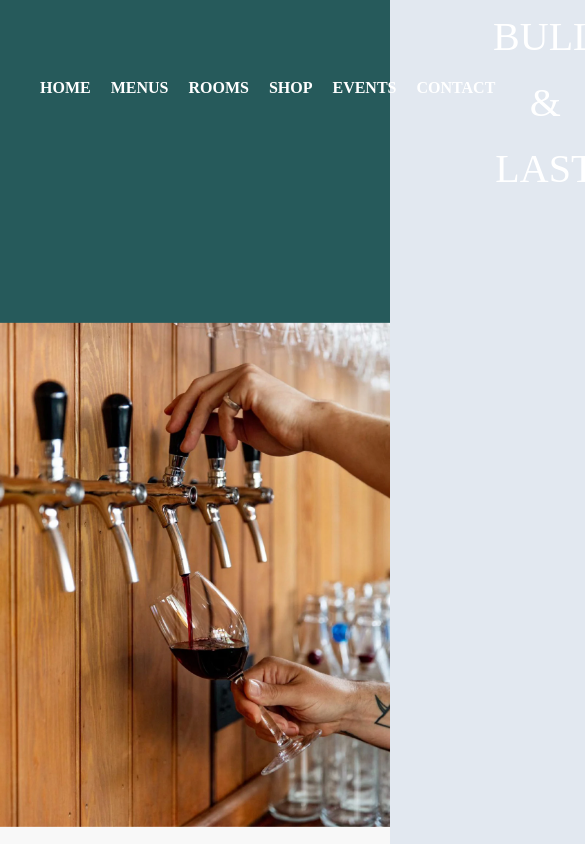
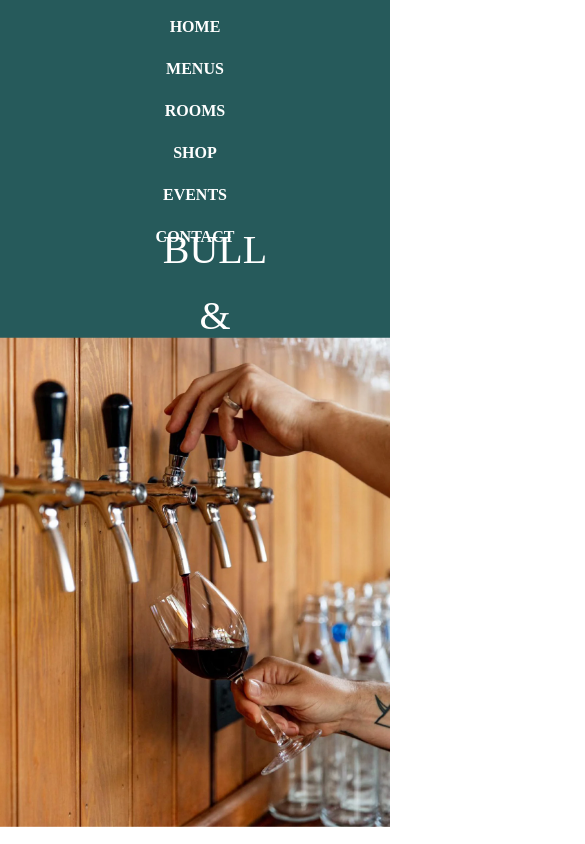
Before and after one commit to KMernDabest/Bull-last-contact-clone, a plain HTML site: page Bulls and last1/index.html in a window 390 px wide. Shown: the top 844 px of the page, 585 px wide, since content can reach past the window. Drawn offline with Linux system fonts and the light colour scheme.

Commit message:
Update styles.css

```diff
--- a/Bulls and last1/styles.css
+++ b/Bulls and last1/styles.css
@@ -10,7 +10,7 @@ body {
     font-size: 16px;
     font-style: normal;
     color: #000;
-    background-color: #e2e8f0;
+    background-color: #FFFFFF;
 }
 
 /* Background Section */
@@ -58,6 +58,7 @@ body {
     height: 100px;
     padding: 2.5rem 2.5rem 0;
     width: 100px;
+    padding-right: 250px;
 }
 
 .brand h1 {
@@ -91,6 +92,20 @@ body {
     background-color: #979797;
 }
 
+.hero-section {
+    position: relative;
+}
+
+.hero-text {
+    position: absolute;
+    align-items: center;
+    top: 50%;
+    left: 50%;
+    transform: translate(-50%, -490%);
+    color: white;
+    font-size: 2rem;
+}
+
 /* Hero Image Section */
 .hero-image {
     position: absolute;
@@ -102,7 +117,7 @@ body {
     display: flex;
     justify-content: center;
     align-items: center;
-    height: 78vh;
+    height: 67vh;
     background-size: 50% auto;
 }
 
@@ -116,7 +131,7 @@ body {
 .contact-info {
     padding: 4rem 2rem;
     padding-bottom: 100px;
-    background: #F8F8F8;
+    background: #FFFFFF;
     margin-top: 2rem;
     justify-content: center;
     text-align: center;
@@ -138,13 +153,13 @@ body {
 
 .map-image {
     justify-content: center;
-    background-color: #f8f8f8;
+    background-color: #FFFFFF;
     display: flex;
 }
 
 .work-with-us, .send-message {
     padding: 2rem;
-    background: #f8f8f8;
+    background: #FFFFFF;
     text-align: center;
 }
 
@@ -217,3 +232,81 @@ footer ul {
 footer ul li {
     margin: 0 10px;
 }
+
+/* General Mobile Styles */
+@media screen and (max-width: 768px) {
+    .header {
+        flex-direction: column;
+        align-items: center;
+        text-align: center;
+        padding: 1rem;
+    }
+
+    .navbar ul {
+        flex-direction: column;
+        gap: 10px;
+    }
+
+    .brand {
+        padding-right: 0;
+        text-align: center;
+    }
+
+    .reservation {
+        padding: 1rem 1.5rem;
+        font-size: 0.9rem;
+    }
+
+    .hero-text {
+        font-size: 1.5rem;
+        transform: translate(-50%, -450%);
+    }
+
+    .hero-image {
+        height: 50vh;
+    }
+
+    .contact-info {
+        padding: 2rem 1rem;
+    }
+
+    .contact-form {
+        padding: 20px;
+    }
+
+    .contact-form form {
+        grid-template-columns: 1fr;
+    }
+
+    .footer-bottom {
+        flex-direction: column;
+        gap: 10px;
+    }
+
+    footer ul {
+        flex-direction: column;
+        gap: 5px;
+    }
+}
+  /* Tablet Styles */
+@media screen and (max-width: 1024px) {
+    .navbar ul {
+        gap: 15px;
+    }
+
+    .hero-image {
+        height: 60vh;
+    }
+
+    .contact-info {
+        padding: 3rem 1.5rem;
+    }
+
+    .contact-form form {
+        grid-template-columns: 1fr 1fr;
+    }
+
+    .reservation {
+        font-size: 0.95rem;
+    }
+}
```
